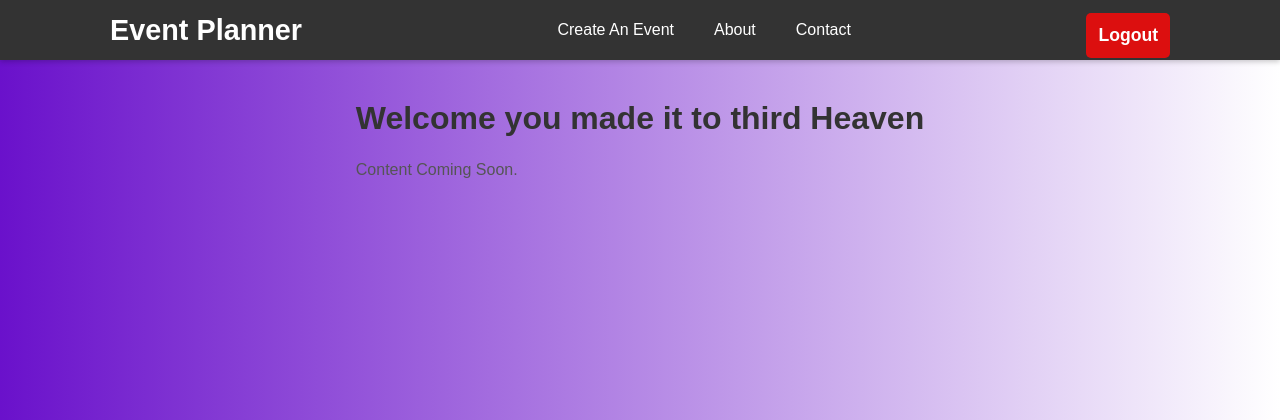
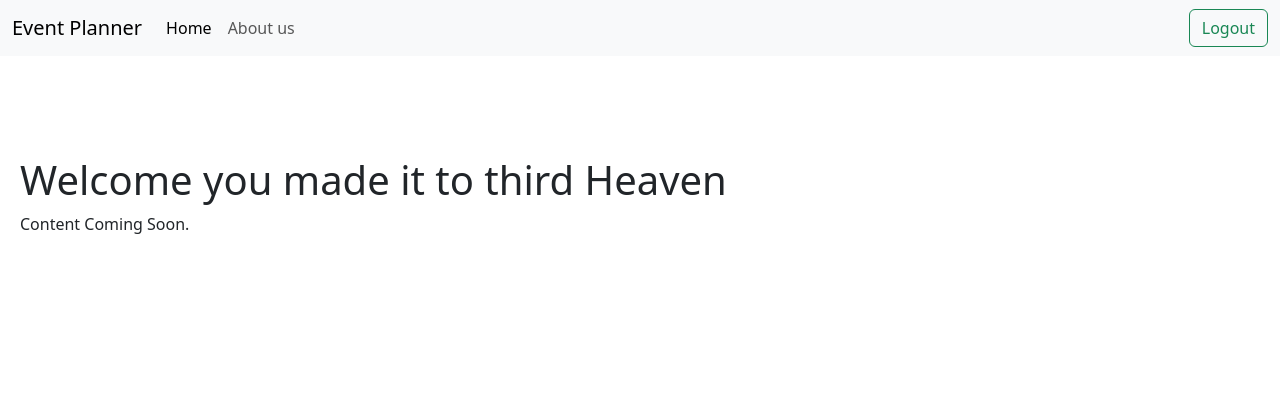
Before and after one commit to AlinaniSilomba/EventsApp, a Django app: page /events/ in a window 1280 px wide. Shown: the top 420 px of the page. Run offline with Django 5.2, Linux system fonts and the light colour scheme; the visitor is signed in with stand-in values (Sample User, id 1); some libraries are stand-ins or nearby versions.

Commit message:
Add email field to registration form and update templates for improved styling and layout

```diff
--- a/EventsPlanner/events/forms.py
+++ b/EventsPlanner/events/forms.py
@@ -2,9 +2,8 @@ from django import forms
 from django.contrib.auth.forms import UserCreationForm
 from django.contrib.auth.models import User
 
-
-
 class RegistrationForm(UserCreationForm):
+    email = forms.EmailField(label="Email",required=True)
     class Meta:
         model = User
-        fields = ['email', 'username','password1','password2']
+        fields = ['username', 'email','password1','password2',]
--- a/EventsPlanner/events/templates/events/index.html
+++ b/EventsPlanner/events/templates/events/index.html
@@ -2,24 +2,24 @@
 {% block title %}Home{% endblock title %}
 {% load crispy_forms_tags %}
 {% block body %}
-<nav class="navbar">
-    <div class="navbar-container">
-        <a href="{% url 'index' %}" class="navbar-brand">Event Planner</a>
-        <ul class="navbar-nav">
+<nav class="navbar navbar-expand-lg bg-body-tertiary">
+    <div class="container-fluid">
+      <a class="navbar-brand" href="{%url 'index' %}">Event Planner</a>
+      <button class="navbar-toggler" type="button" data-bs-toggle="collapse" data-bs-target="#navbarSupportedContent" aria-controls="navbarSupportedContent" aria-expanded="false" aria-label="Toggle navigation">
+        <span class="navbar-toggler-icon"></span>
+      </button>
+      <div class="collapse navbar-collapse" id="navbarSupportedContent">
+        <ul class="navbar-nav me-auto mb-2 mb-lg-0">
           <li class="nav-item">
-                <a href="#EventMaker" class="nav-link">Create An Event</a>
+            <a class="nav-link active" aria-current="page" href="{%url 'index'%}">Home</a>
           </li>
           <li class="nav-item">
-                <a href="#about" class="nav-link">About</a>
-            </li>
-            <li class="nav-item">
-                <a href="#contact" class="nav-link">Contact</a>
+            <a class="nav-link" href="#">About us</a>
           </li>
         </ul>
-        <div class="nav-link:hover">
-                <form action= "{%url 'logout'%}" method="post">
+        <form class="d-flex" action= "{%url 'logout'%}" method="post">
             {% csrf_token %}
-                     <button class="logout-btn" type="submit">Logout</button>
+            <button class="btn btn-outline-success" type="submit">Logout</button>
         </form>
       </div>
     </div>
@@ -34,3 +34,10 @@ Best standards
     <p>Content Coming Soon.</p>
 </div>
 {% endblock body %}
+
+<div class="nav-link:hover">
+    <form action= "{%url 'logout'%}" method="post">
+        {% csrf_token %}
+         <button class="logout-btn" type="submit">Logout</button>
+    </form>
+</div>
--- a/EventsPlanner/events/templates/events/layout.html
+++ b/EventsPlanner/events/templates/events/layout.html
@@ -8,10 +8,12 @@
         <title> {% block title %}{% endblock title %}</title>
         <meta name="description" content="">
         <meta name="viewport" content="width=device-width, initial-scale=1">
-        <link rel="stylesheet" href="{%static 'styles.css'%}">
+        <!-- <link rel="stylesheet" href="{%static 'styles.css'%}"> -->
+        <link href="https://cdn.jsdelivr.net/npm/bootstrap@5.3.5/dist/css/bootstrap.min.css" rel="stylesheet" integrity="sha384-SgOJa3DmI69IUzQ2PVdRZhwQ+dy64/BUtbMJw1MZ8t5HZApcHrRKUc4W0kG879m7" crossorigin="anonymous">
     </head>
     <body>
 
        {% block body %} {% endblock body %}
+       <script src="https://cdn.jsdelivr.net/npm/bootstrap@5.3.5/dist/js/bootstrap.bundle.min.js" integrity="sha384-k6d4wzSIapyDyv1kpU366/PK5hCdSbCRGRCMv+eplOQJWyd1fbcAu9OCUj5zNLiq" crossorigin="anonymous"></script>
     </body>
 </html>
```
Also changed, not shown: EventsPlanner/events/templates/events/sign_up.html (+11 -5 lines), EventsPlanner/events/templates/registration/login.html (+8 -12 lines). Lines whose indentation alone changed are shown as unchanged.
